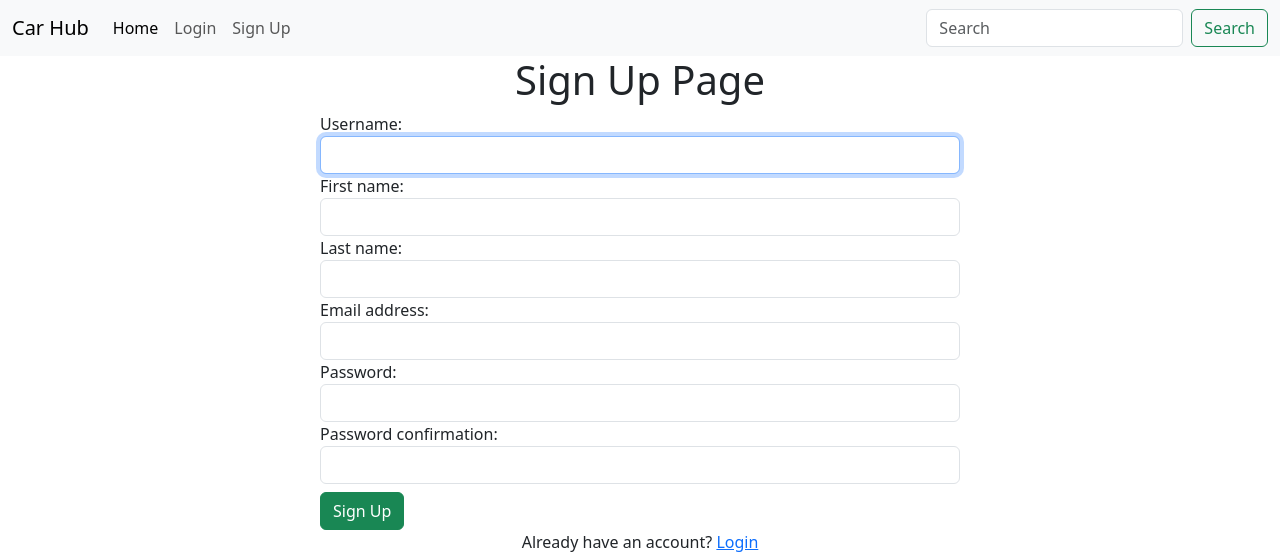
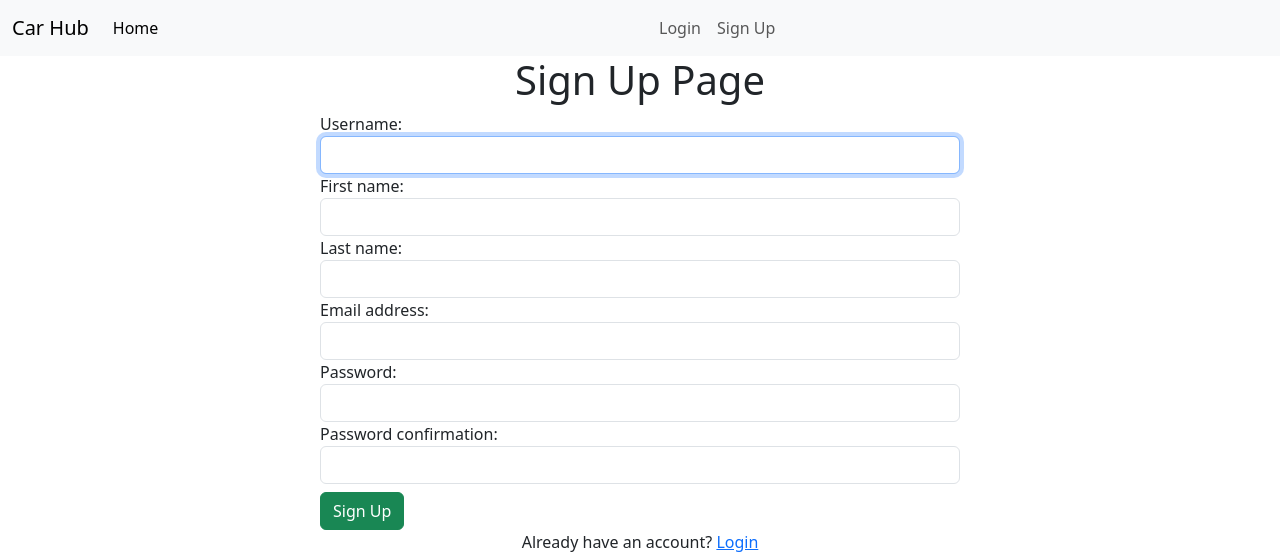
Before and after one commit to Nirob-Barman/Car_Hub_Market, a Django app: page /author/signup/ in a window 1280 px wide. Shown: the top 553 px of the page. Run offline with Django 4.2, Linux system fonts and the light colour scheme; some libraries are stand-ins or nearby versions.

Commit message:
Navbar Updated

```diff
--- a/templates/base.html
+++ b/templates/base.html
@@ -26,13 +26,19 @@
                     </li>
                     {% if user.is_authenticated %}
                     <li class="nav-item">
-                        <a class="nav-link" href="{% url 'profile' %}">Profile</a>
-                    </li>
-                    <li class="nav-item">
                         <a class="nav-link" href="{% url 'add_cars' %}">Add Car</a>
                     </li>
                     <li class="nav-item">
                         <a class="nav-link" href="{% url 'add_brands' %}">Add Brands</a>
+                    </li>
+                    {% endif %}
+                </ul>
+            </div>
+            <div class="collapse navbar-collapse" id="navbarSupportedContent">
+                <ul class="navbar-nav me-auto mb-2 mb-lg-0">
+                    {% if user.is_authenticated %}
+                    <li class="nav-item">
+                        <a class="nav-link" href="{% url 'profile' %}">Profile</a>
                     </li>
                     <li class="nav-item">
                         <a class="nav-link" href="{% url 'privacy_settings' %}">Privacy Settings</a>
@@ -48,12 +54,7 @@
                         <a class="nav-link" href="{% url 'signup' %}">Sign Up</a>
                     </li>
                     {% endif %}
-
                 </ul>
-                <form class="d-flex" role="search">
-                    <input class="form-control me-2" type="search" placeholder="Search" aria-label="Search">
-                    <button class="btn btn-outline-success" type="submit">Search</button>
-                </form>
             </div>
         </div>
     </nav>
```
Also changed, not shown: db.sqlite3.
